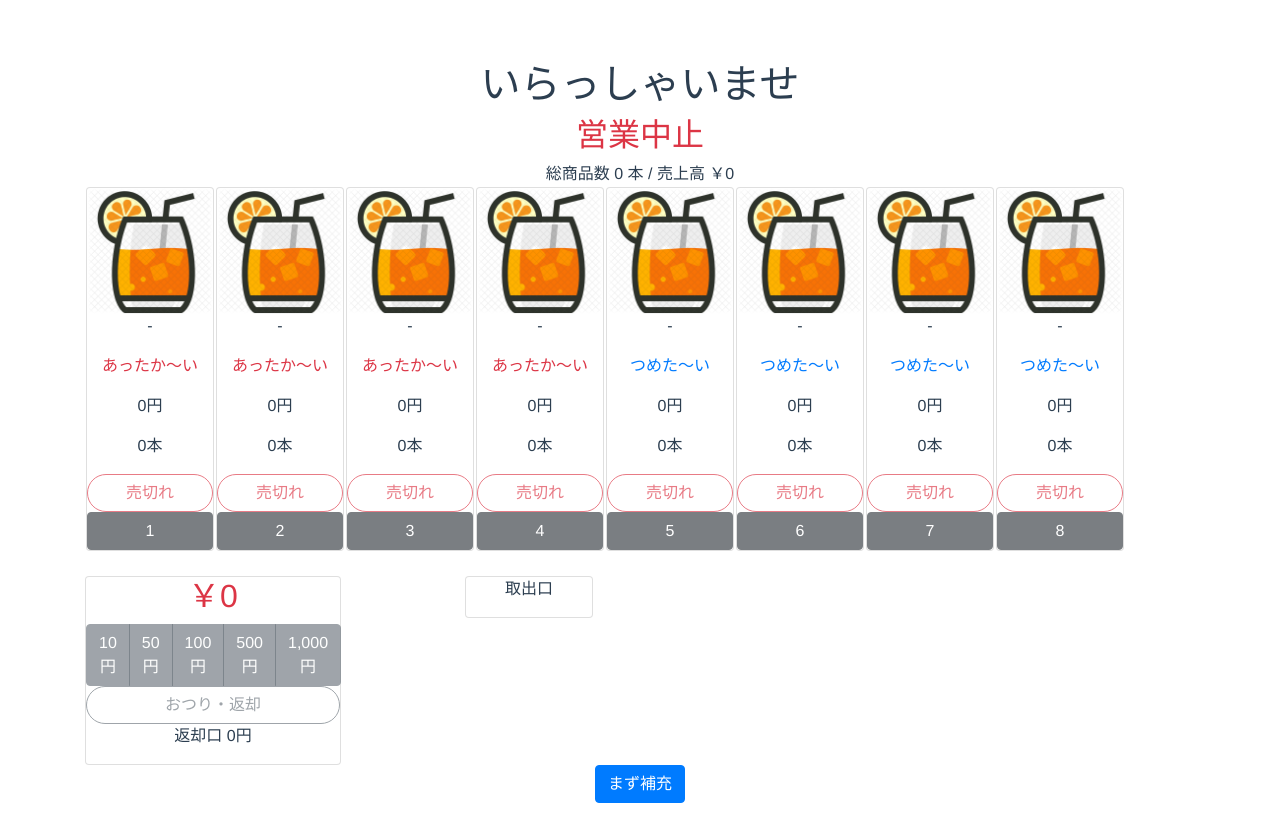
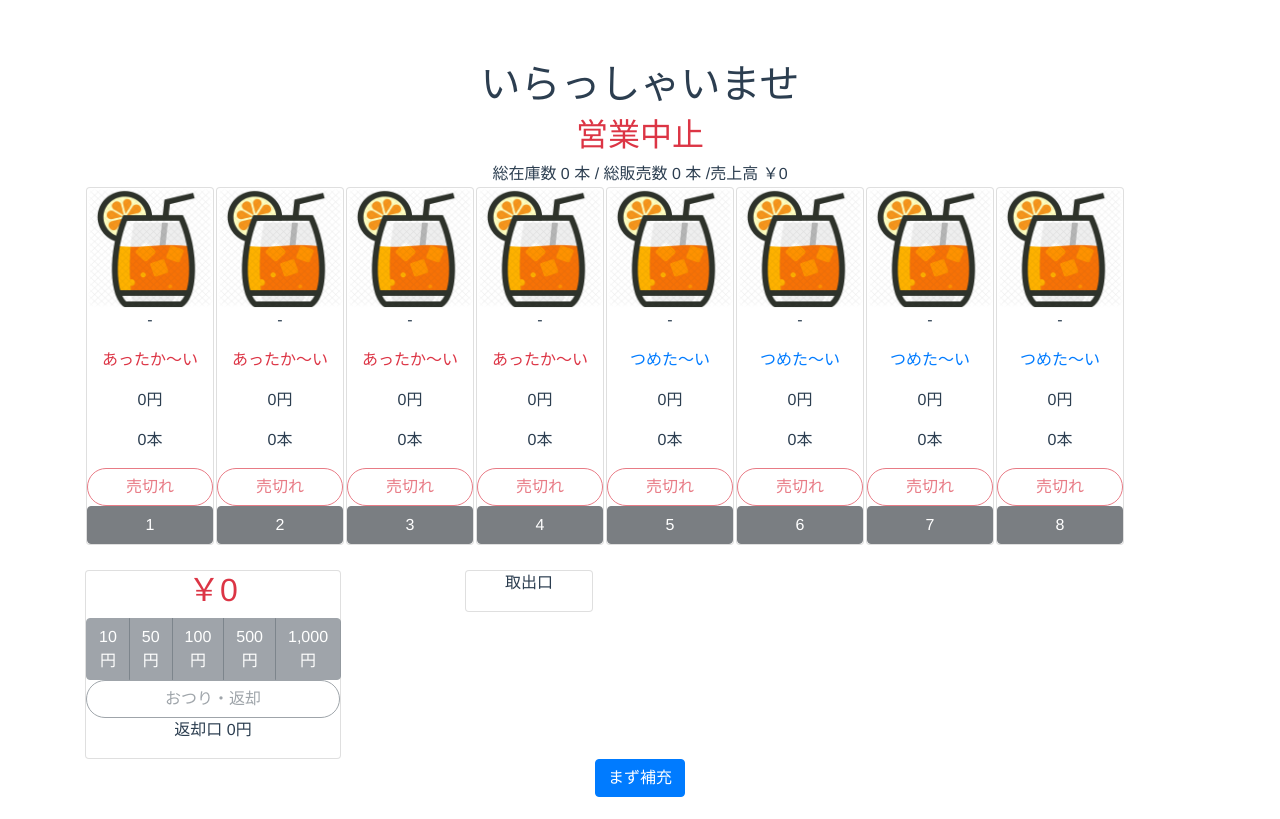
Before and after one commit to yuji-dev/swa-vue-vender-sample, a Vue app: page / in a window 1280 px wide. Built offline with nearby package versions, Linux system fonts and the light colour scheme; the HTML template or start-up script is replaced by a standard one.

Commit message:
add total sales count

```diff
--- a/src/components/PaymentCash.vue
+++ b/src/components/PaymentCash.vue
@@ -96,6 +96,11 @@ export default {
       //現金支払機の電源ON
       this.isActive = true;
     },
+    //現金支払機の電源OFF
+    switchOff: function() {
+      //現金支払機の電源OFF
+      this.isActive = false;
+    },
 
     // 現金投入
     chargeMoney: function(charge) {
--- a/src/components/ProductShowCase.vue
+++ b/src/components/ProductShowCase.vue
@@ -1,7 +1,7 @@
 <template>
   <div class="card" style="width: 8rem;">
 
-    <img class="card-img-top rounded-sm" :src="product.image"/>
+    <img class="card-img-top rounded-sm" :src="product.image" width="80" height="120"/>
     <p>{{ showcaseSetting.view_name }}</p>
 
     <p class="text-danger" v-if="showcaseSetting.hot_or_cool === 'hot'">あったか～い</p>
--- a/src/components/Vender.vue
+++ b/src/components/Vender.vue
@@ -10,7 +10,7 @@
           <div v-else>
             <h2 class="text-success">営業中</h2>
           </div>
-          総商品数 {{ totalStockCount }} 本 / 売上高 {{ amount.toLocaleString('ja-JP', {"style":"currency", "currency":"JPY"}) }}
+          総在庫数 {{ totalStockCount }} 本 / 総販売数 {{ totalSoldCount }} 本  /売上高 {{ amount.toLocaleString('ja-JP', {"style":"currency", "currency":"JPY"}) }}
         </div>
         <div class="col-md">
           <!-- ProductShowCase 商品棚の生成-->
@@ -67,6 +67,7 @@ export default {
   created: function() {
     this.message = null;
     this.totalStockCount = 0;
+    this.totalSoldCount  = 0;
     this.amount = 0;
     this.isSupplied = false;
     this.isActive = false;
@@ -98,8 +99,13 @@ export default {
         type: String,
         default: ""
       },
-      //総商品数(0になったら稼働中止)
+      //総在庫数(0になったら稼働中止)
       totalStockCount: {
+        type: Number,
+        default: 0
+      },
+      //売上高
+      totalSoldCount: {
         type: Number,
         default: 0
       },
@@ -140,7 +146,7 @@ export default {
     //イベント：ProductShowCase 在庫数量更新
     updateStock: function(currentStock) {
       this.message = "ProductShowCaseより：在庫が補充されました =>" + currentStock
-      //総商品数を更新
+      //総在庫数を更新
       this.totalStockCount += currentStock;
     },
 
@@ -153,8 +159,15 @@ export default {
       this.amount += product.price;
       //取出口に商品を出す
       this.$refs.refOutlet.addOutlet(product);
-      //総商品数を更新
+      //総在庫数を更新
       this.totalStockCount -= 1;
+      //総販売数を更新
+      this.totalSoldCount += 1;
+      //総在庫数が0の場合は営業終了
+      if(this.totalStockCount==0) {
+          this.$refs.refPaymentCash.switchOff();
+          this.isActive = false;
+      }
 
     },
     //イベント：PaymentCash 現金投入
```
